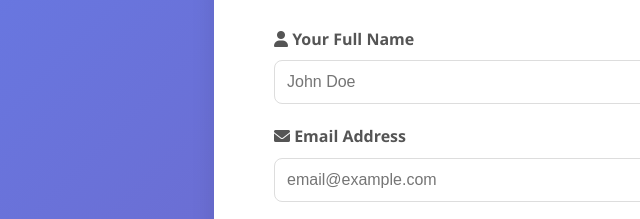
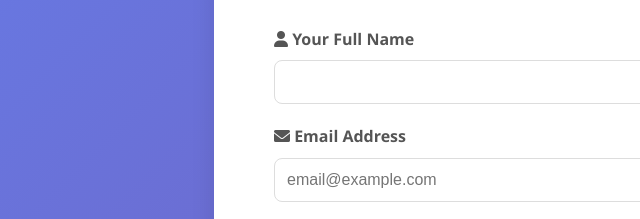
Before and after one commit to Matrixbenny/IS-PROJECT, a plain HTML site: page sell-property.html in a window 1280 px wide. Shown: the part 355-574 px from the top of the page, 26-666 px from the left. Drawn offline with Linux system fonts and the light colour scheme.

Commit message:
modified

```diff
--- a/sell-property.html
+++ b/sell-property.html
@@ -105,7 +105,7 @@
                 <form id="sellerRegistrationForm">
                     <div class="form-group">
                         <label for="sellerName"><i class="fas fa-user"></i> Your Full Name</label>
-                        <input type="text" id="sellerName" placeholder="John Doe" required>
+                        <input type="text" id="sellerName" placeholder="" required>
                     </div>
                     <div class="form-group">
                         <label for="sellerEmail"><i class="fas fa-envelope"></i> Email Address</label>
```
